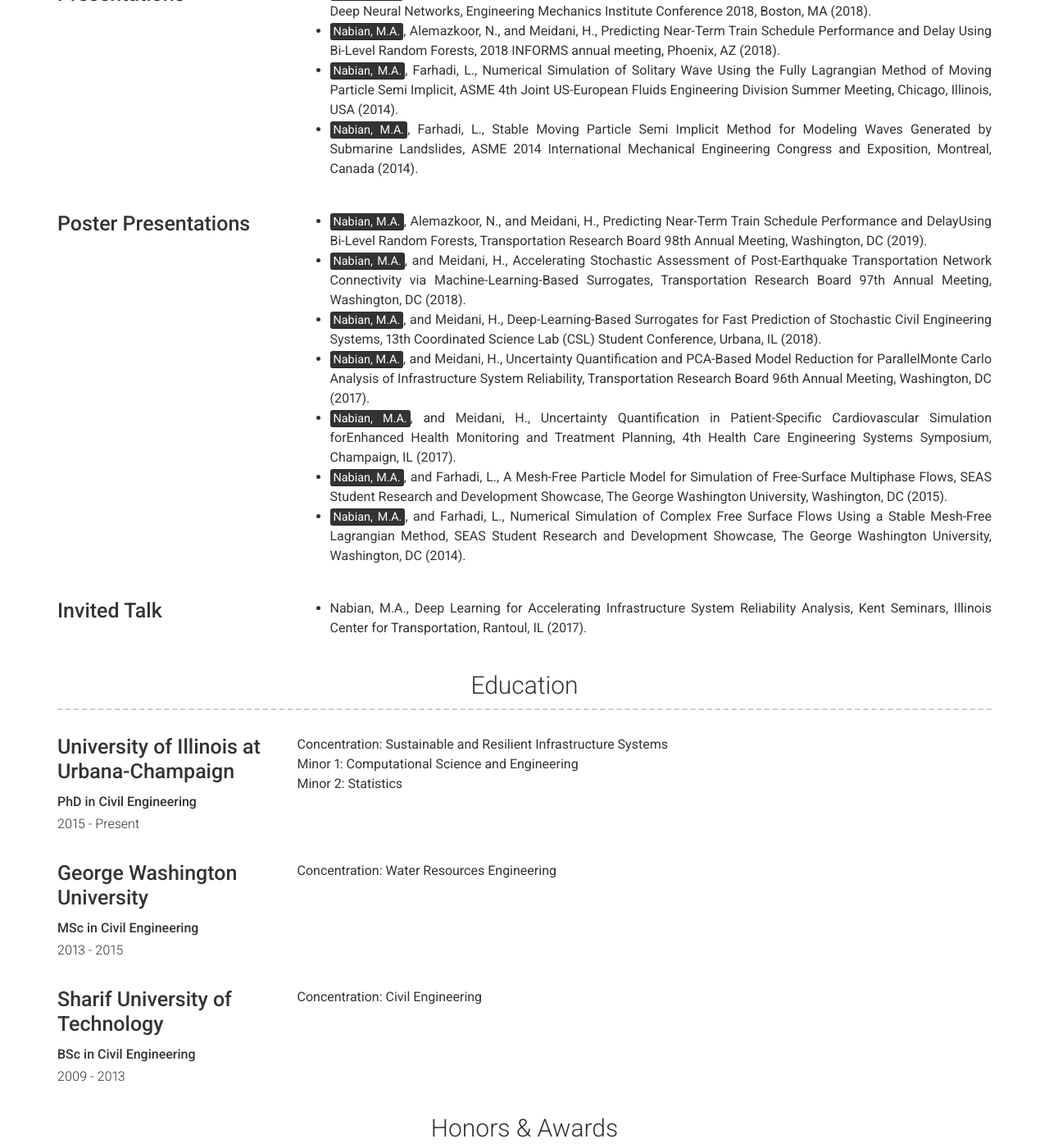
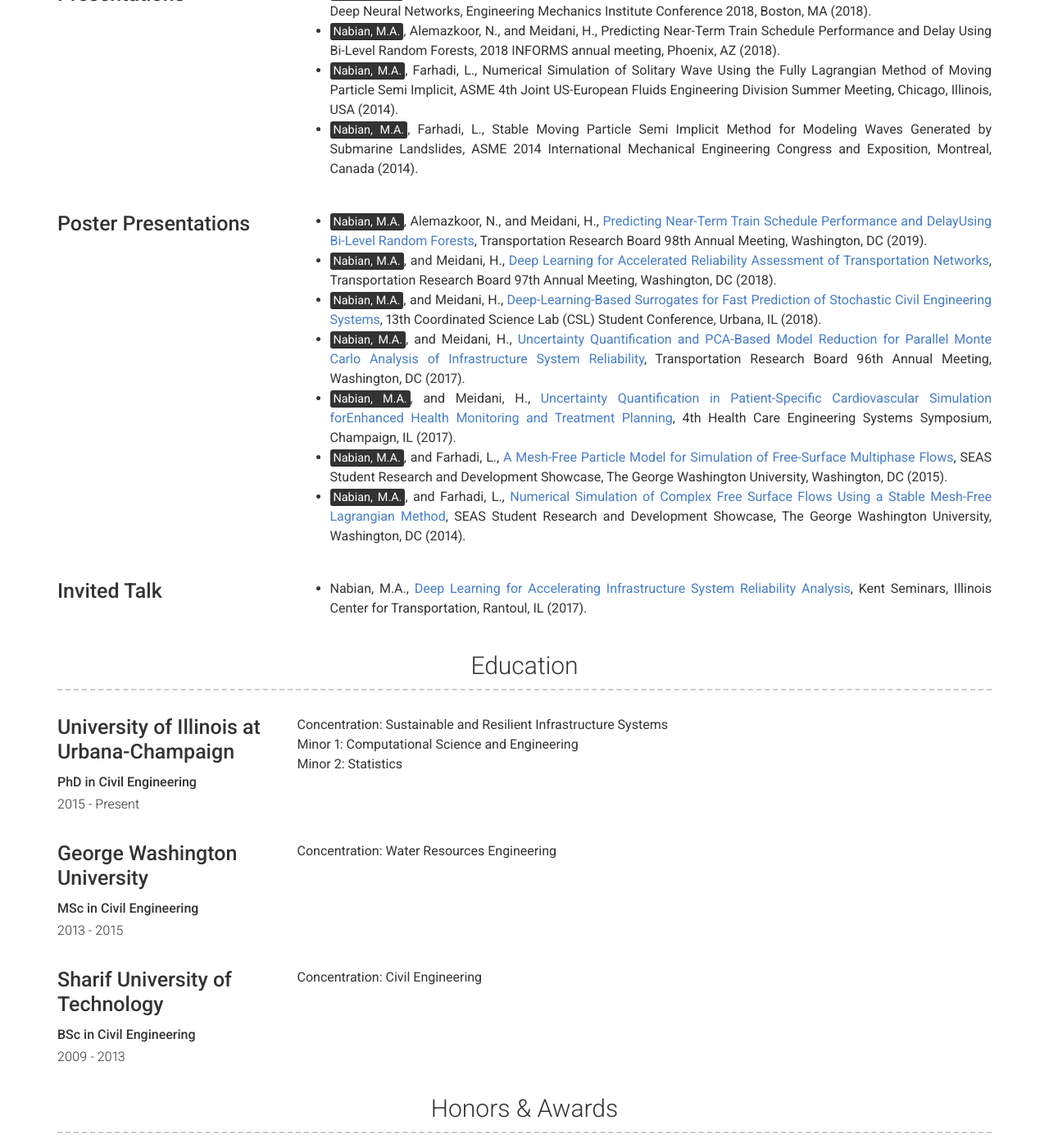
Before and after one commit to mnabian/mnabian.github.io, a Jekyll site: the page built from index.md, in a window 1280 px wide and 1400 px high, scrolled down 3481 px. Shown: the whole window at 82% size. Built offline with Jekyll 4.4.1, drawn with Linux system fonts in a browser that asks for light colours; some of the changed text lies outside the part shown.

Commit message:
Initial commit

```diff
--- a/_config.yml
+++ b/_config.yml
@@ -38,12 +38,12 @@ more_content: |
   - Winner of the [second prize](https://www.dropbox.com/s/4iuo4ju1dliyj2p/2019-03-22%2013.37.28.jpg?dl=0) in the 2018 INFORMS Railway Application Section problem solving competition. [Full Story](https://cee.illinois.edu/news/cee-team-places-second-international-competition)
   - Natural Hazards Engineering Research Infrastructure (NHERI) Travel Award, for Researchers Workshop: Advanced Simulation for Natural Hazards Mitigation, Lehigh University, Bethlehem, PA (2017).
   - Natural Hazards Engineering Research Infrastructure (NHERI) Travel Award, for NSF NHERI Wall of Wind (WOW) Experimental Facility User Workshop, Florida International University, Miami, FL (2017).
-  - Distinguished Graduate Teaching Assistantship Award, University of Illinois at Urbana-Champaign,(2016).
+  - Distinguished Graduate Teaching Assistantship Award, University of Illinois at Urbana-Champaign (2016).
   - Graduate Research Assistantship Award, University of Illinois at Urbana-Champaign, (2015-Present).
   - Graduate Fellowship Award, University of Illinois at Urbana-Champaign, (2015-2016).
   - American Society of Mechanical Engineers (ASME) Award, for the ASME 2015 International Mechanical Engineering Congress and Exposition, Houston, TX (2015).
   - American Society of Mechanical Engineers (ASME) Award of Excellence for Outstanding Paper, ASME-JSME-KSME Joint Fluids Engineering Conference, Seoul, Korea (2014).
-  - Named ASME Fluids Engineering Division Graduate Scholar of the Year, [Award](https://www.dropbox.com/s/bgq15u162igx1yw/ASME%20Certificate%2C%20Mohammad%20Amin%20Nabian.pdf?dl=0) Received During theASME 2014 4th Joint US-European Fluids Engineering Division, Chicago, IL (2014).
+  - Named ASME Fluids Engineering Division Graduate Scholar of the Year, [Award](https://www.dropbox.com/s/bgq15u162igx1yw/ASME%20Certificate%2C%20Mohammad%20Amin%20Nabian.pdf?dl=0) Received During the ASME 2014 4th Joint US-European Fluids Engineering Division, Chicago, IL (2014).
   - Graduate Research Assistantship Award, The George Washington University, (2013-2015).
   - Graduate Teaching Assistantship Award, The George Washington University, (2013-2015).
   - Recipient of the National Organization for Educational Testing (NOET) Certificate of Recognition for Exceptional Talent (for ranking 342 among more than 400,000 participants in the nationwide university entrance exam), (2009).
--- a/_data/experience.yml
+++ b/_data/experience.yml
@@ -27,14 +27,14 @@
 
 - company: Poster Presentations
   description: |
-    - <mark>Nabian, M.A.</mark>, Alemazkoor, N., and Meidani, H., Predicting Near-Term Train Schedule Performance and DelayUsing Bi-Level Random Forests, Transportation Research Board 98th Annual Meeting, Washington, DC (2019).
-    - <mark>Nabian, M.A.</mark>, and Meidani, H., Accelerating Stochastic Assessment of Post-Earthquake Transportation Network Connectivity via Machine-Learning-Based Surrogates, Transportation Research Board 97th Annual Meeting, Washington, DC (2018).
-    - <mark>Nabian, M.A.</mark>, and Meidani, H., Deep-Learning-Based Surrogates for Fast Prediction of Stochastic Civil Engineering Systems, 13th Coordinated Science Lab (CSL) Student Conference, Urbana, IL (2018).
-    - <mark>Nabian, M.A.</mark>, and  Meidani, H., Uncertainty Quantification and PCA-Based Model  Reduction for ParallelMonte Carlo Analysis of Infrastructure System Reliability, Transportation Research Board 96th Annual Meeting, Washington, DC (2017).
-    - <mark>Nabian, M.A.</mark>, and Meidani, H., Uncertainty Quantification in Patient-Specific Cardiovascular Simulation forEnhanced Health Monitoring and Treatment Planning, 4th Health Care Engineering Systems Symposium, Champaign, IL (2017).
-    - <mark>Nabian, M.A.</mark>, and Farhadi, L., A Mesh-Free Particle Model for Simulation of Free-Surface Multiphase Flows, SEAS Student Research and Development Showcase, The George Washington University, Washington, DC (2015).
-    - <mark>Nabian, M.A.</mark>, and Farhadi, L., Numerical Simulation of Complex Free Surface Flows Using a Stable Mesh-Free Lagrangian  Method, SEAS Student Research and Development Showcase, The George Washington University, Washington, DC (2014).
+    - <mark>Nabian, M.A.</mark>, Alemazkoor, N., and Meidani, H., [Predicting Near-Term Train Schedule Performance and DelayUsing Bi-Level Random Forests](https://www.dropbox.com/s/tzt1wv1pjv1wgzc/Rail_Poster.pdf?dl=0), Transportation Research Board 98th Annual Meeting, Washington, DC (2019).
+    - <mark>Nabian, M.A.</mark>, and Meidani, H., [Deep Learning for Accelerated Reliability Assessment of Transportation Networks](https://www.dropbox.com/s/38sy10er82zau4z/Reliability2.pdf?dl=0), Transportation Research Board 97th Annual Meeting, Washington, DC (2018).
+    - <mark>Nabian, M.A.</mark>, and Meidani, H., [Deep-Learning-Based Surrogates for Fast Prediction of Stochastic Civil Engineering Systems](https://www.dropbox.com/s/7bxuvml0bkg4khj/CSL2018.pdf?dl=0), 13th Coordinated Science Lab (CSL) Student Conference, Urbana, IL (2018).
+    - <mark>Nabian, M.A.</mark>, and  Meidani, H., [Uncertainty Quantification and PCA-Based Model  Reduction for Parallel Monte Carlo Analysis of Infrastructure System Reliability](https://www.dropbox.com/s/tfenm5glv39iwdm/Reliability1.pdf?dl=0), Transportation Research Board 96th Annual Meeting, Washington, DC (2017).
+    - <mark>Nabian, M.A.</mark>, and Meidani, H., [Uncertainty Quantification in Patient-Specific Cardiovascular Simulation forEnhanced Health Monitoring and Treatment Planning](https://www.dropbox.com/s/r7qajq5a16x33ez/Cardiovascular.pdf?dl=0), 4th Health Care Engineering Systems Symposium, Champaign, IL (2017).
+    - <mark>Nabian, M.A.</mark>, and Farhadi, L., [A Mesh-Free Particle Model for Simulation of Free-Surface Multiphase Flows](https://www.dropbox.com/s/gmd0e698c4liwyr/MPS1.pdf?dl=0), SEAS Student Research and Development Showcase, The George Washington University, Washington, DC (2015).
+    - <mark>Nabian, M.A.</mark>, and Farhadi, L., [Numerical Simulation of Complex Free Surface Flows Using a Stable Mesh-Free Lagrangian  Method](https://www.dropbox.com/s/ybtzetsr6qovoje/MPS2.pdf?dl=0), SEAS Student Research and Development Showcase, The George Washington University, Washington, DC (2014).
 
 - company: Invited Talk
   description: |
-    - Nabian, M.A., Deep Learning for Accelerating Infrastructure System Reliability Analysis, Kent Seminars, Illinois Center for Transportation, Rantoul, IL (2017).
+    - Nabian, M.A., [Deep Learning for Accelerating Infrastructure System Reliability Analysis](https://www.dropbox.com/s/i2veux6um8eexd9/KentSeminar2017.pdf?dl=0), Kent Seminars, Illinois Center for Transportation, Rantoul, IL (2017).
```
Also changed, not shown: Materials/2019-03-22 13.37.28.jpg (deleted), 4 other files.
